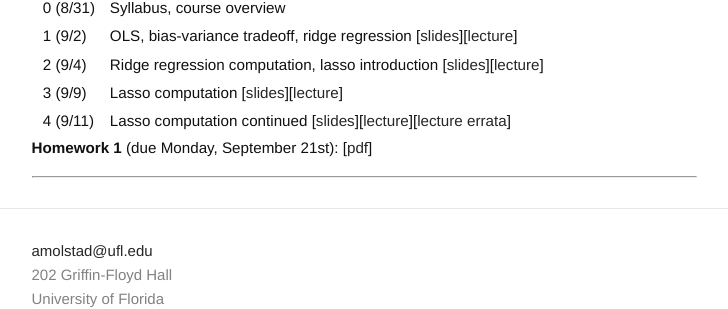
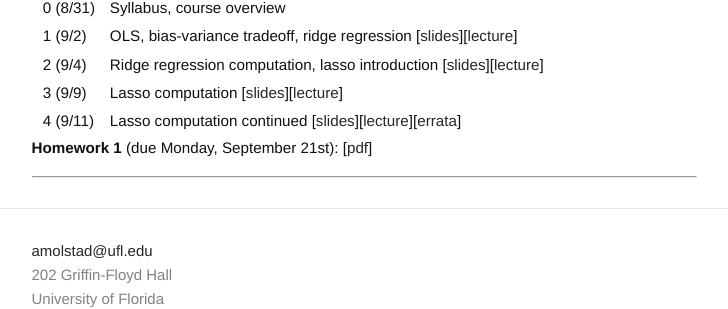
Before and after one commit to ajmolstad/ajmolstad.github.io, a Jekyll site: the page built from F20_STA7934.md, in a window 1280 px wide. Shown: the part 298-607 px from the top of the page, without its empty margins (276-1004 px from the left). Built offline with Jekyll 4.4.1, drawn with Linux system fonts in a browser that asks for light colours; some of the changed lines change nothing that is shown.

Commit message:
Update F20_STA7934.md

```diff
--- a/F20_STA7934.md
+++ b/F20_STA7934.md
@@ -19,7 +19,7 @@
 || 1 (9/2)  || OLS, bias-variance tradeoff, ridge regression [[slides](https://ufl.instructure.com/files/52239110/download?download_frd=1)][[lecture](https://ufl.instructure.com/courses/412309/files?preview=52201813)]||
 || 2 (9/4)  || Ridge regression computation, lasso introduction [[slides](https://ufl.instructure.com/files/52241793/download?download_frd=1)][[lecture](https://ufl.instructure.com/courses/412309/files?preview=52241780)]||
 || 3 (9/9)  || Lasso computation [[slides](https://ufl.instructure.com/files/52355614/download?download_frd=1)][[lecture](https://ufl.instructure.com/courses/412309/files?preview=52355098)]||
-|| 4 (9/11)  || Lasso computation continued [[slides](https://ufl.instructure.com/files/52394811/download?download_frd=1)][[lecture](https://ufl.instructure.com/files/52394727/download?download_frd=1)][[lecture errata](https://ufl.instructure.com/files/52394939/download?download_frd=1)]||
+|| 4 (9/11)  || Lasso computation continued [[slides](https://ufl.instructure.com/files/52394811/download?download_frd=1)][[lecture](https://ufl.instructure.com/files/52394727/download?download_frd=1)][[errata](https://ufl.instructure.com/files/52395251/download?download_frd=1)]||
 
 **Homework 1** (due Monday, September 21st): [[pdf](https://ufl.instructure.com/files/52394600/download?download_frd=1)]
 
```
